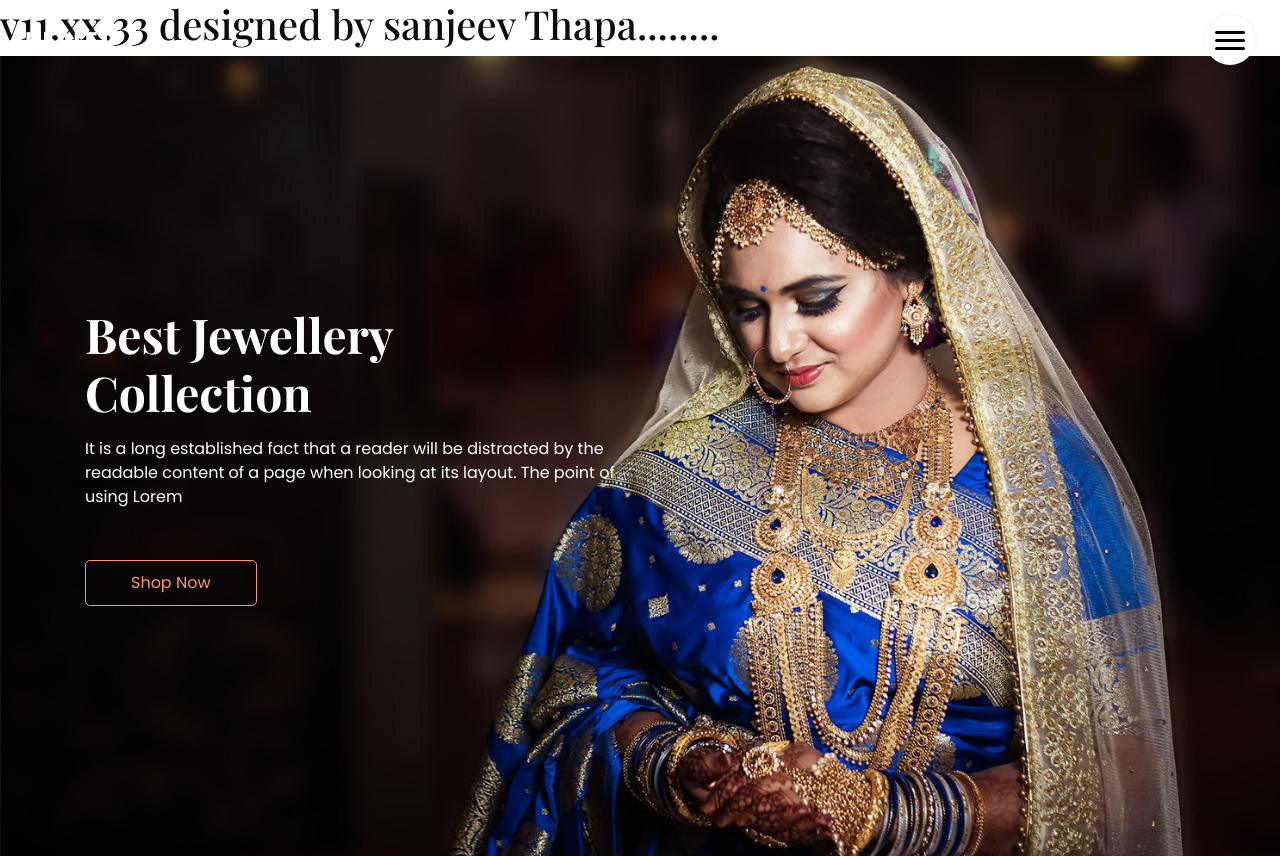
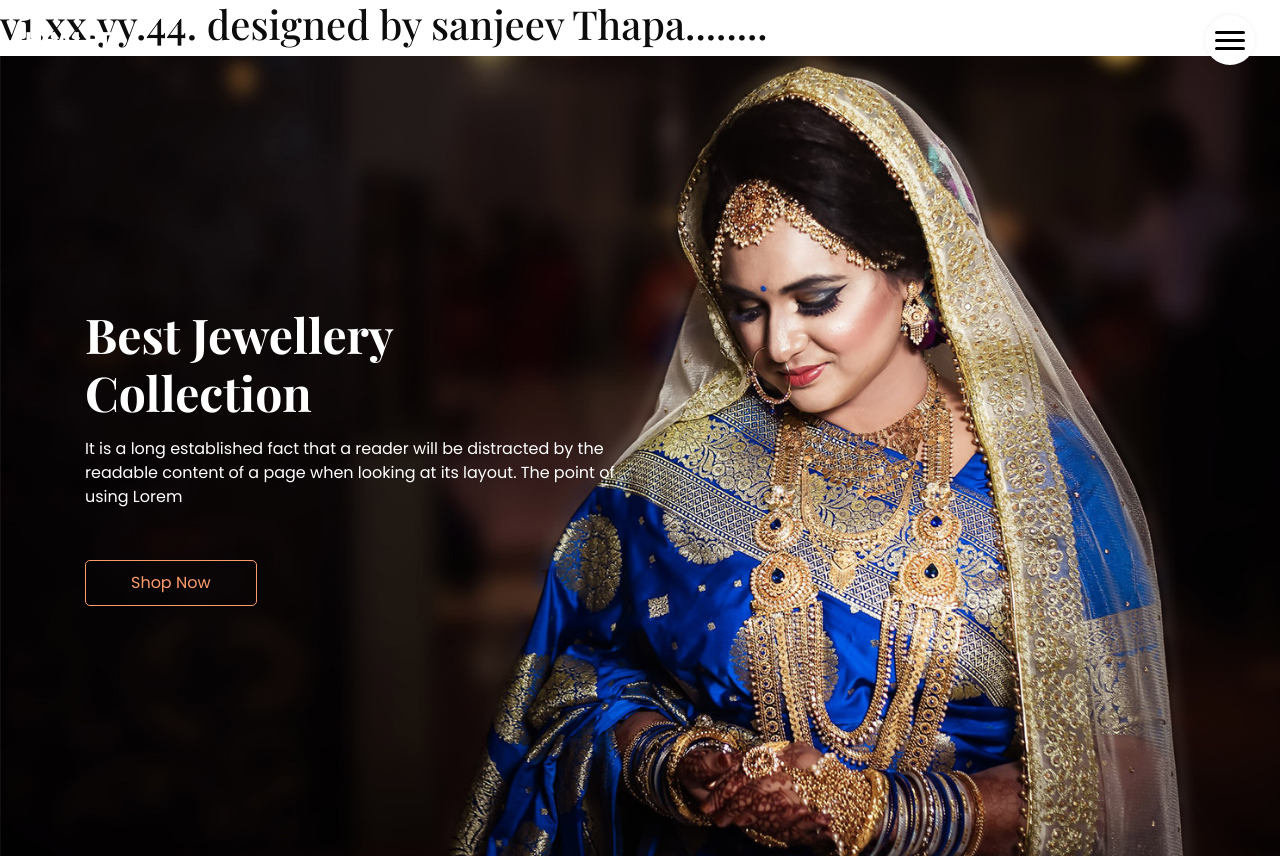
Before and after one commit to huma1994/2023_Dec_html_php, a plain HTML site: page index.html in a window 1280 px wide. Shown: the top 856 px of the page. Drawn offline with nearby package versions, Linux system fonts and the light colour scheme.

Commit message:
Update index.html

```diff
--- a/index.html
+++ b/index.html
@@ -13,7 +13,7 @@
   <meta name="description" content="" />
   <meta name="author" content="" />
 
-  <title>Sanjeev</title>
+  <title>Mivaan</title>
 
   <!-- bootstrap core css -->
   <link rel="stylesheet" type="text/css" href="css/bootstrap.css" />
@@ -27,7 +27,7 @@
 </head>
 
 <body>
-	<h1> v11.xx.33 designed by sanjeev Thapa........ </h1>
+	<b></b><h1> v1.xx.yy.44. designed by sanjeev Thapa........ </h1></b>
   <!-- header section strats -->
   <header class="header_section">
     <div class="container-fluid">
```
